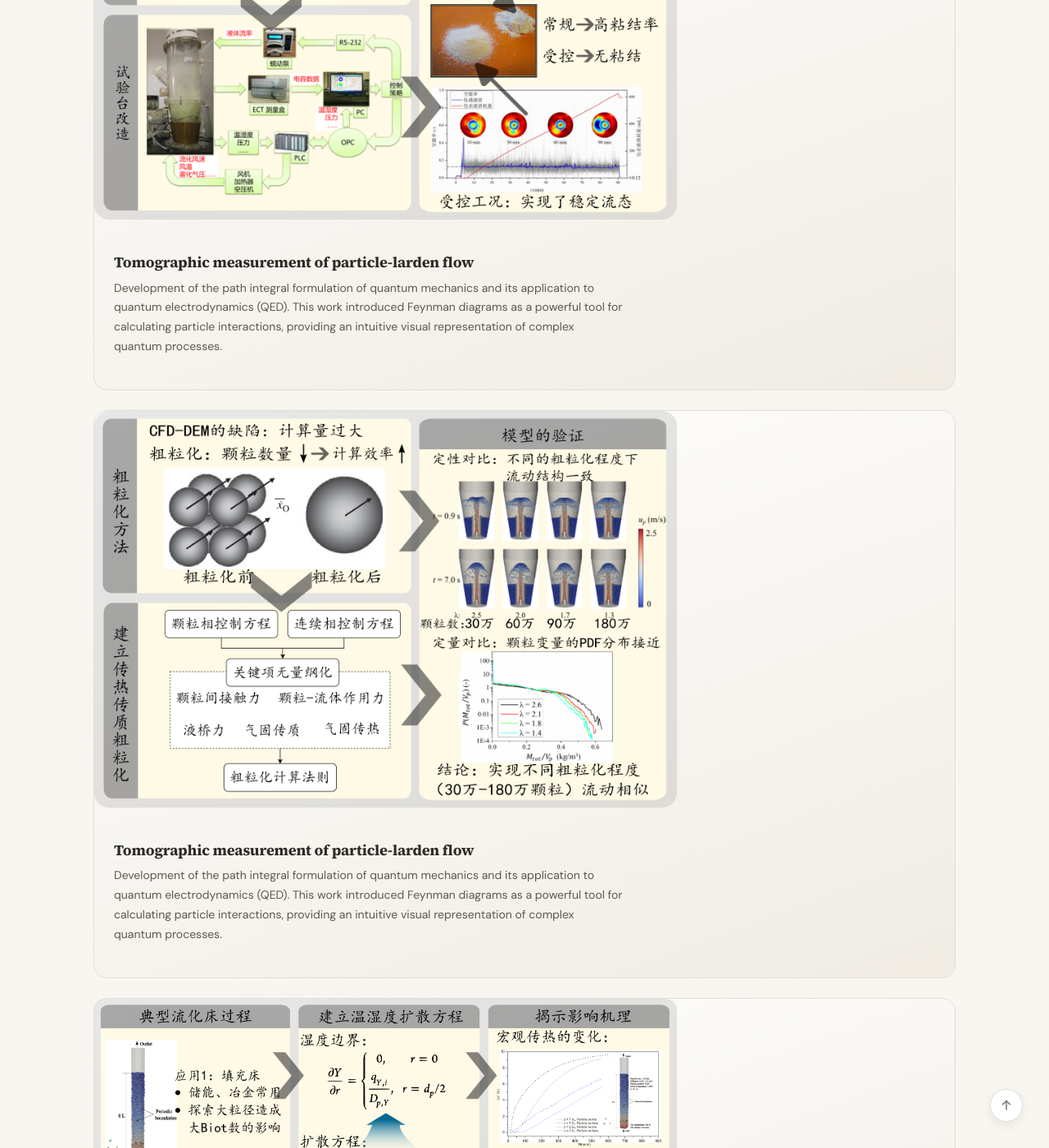
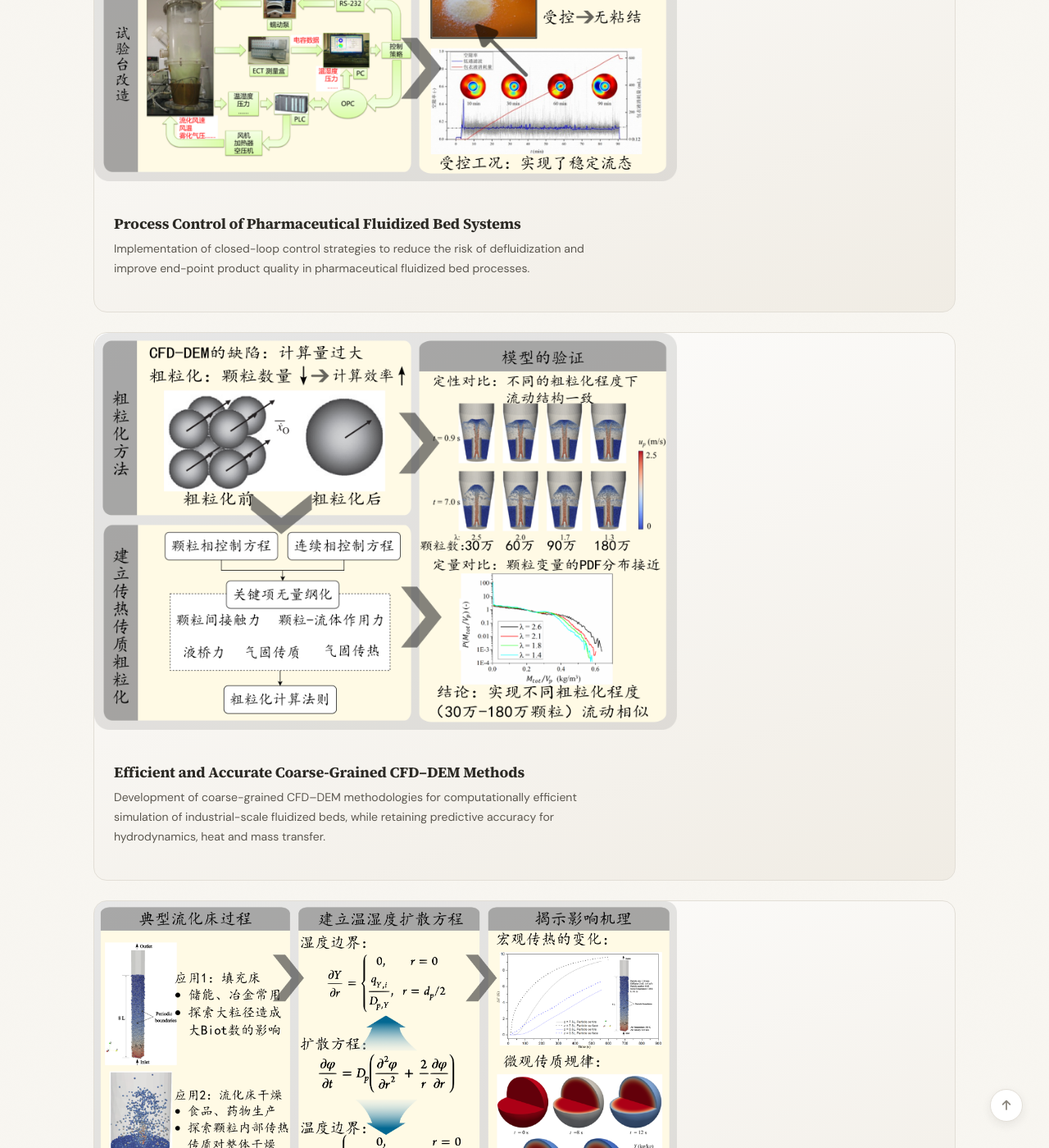
Before and after one commit to HQChe/hqche.github.io, a Jekyll site: the page built from _pages/research.md, in a window 1280 px wide and 1400 px high, scrolled down 1188 px. Shown: the whole window at 82% size. Built offline with Jekyll 4.4.1, drawn with Linux system fonts in a browser that asks for light colours; a style sheet for code colours, icons or effects is not loaded; some of the changed text lies outside the part shown.

Commit message:
Update research.md

```diff
--- a/_pages/research.md
+++ b/_pages/research.md
@@ -12,40 +12,40 @@ permalink: /research/
 <div class="research-card">
 <img src="{{ site.url }}{{ site.baseurl }}/images/research/ECT.png" class="research-thumb" alt="Feynman diagram">
 <div class="research-body">
-<h4 class="research-title">Tomographic measurement of particle-larden flow</h4>
-<p class="research-desc">Development of the path integral formulation of quantum mechanics and its application to quantum electrodynamics (QED). This work introduced Feynman diagrams as a powerful tool for calculating particle interactions, providing an intuitive visual representation of complex quantum processes.</p>
+<h4 class="research-title">Advanced Measurement Techniques for Particle-Laden Flows</h4>
+<p class="research-desc">Development of advanced sensing technologies and image reconstruction methods for the quantitative characterization of complex particle-laden flows.</p>
 </div>
 </div>
 
 <div class="research-card">
 <img src="{{ site.url }}{{ site.baseurl }}/images/research/processControl.png" class="research-thumb" alt="Feynman diagram">
 <div class="research-body">
-<h4 class="research-title">Tomographic measurement of particle-larden flow</h4>
-<p class="research-desc">Development of the path integral formulation of quantum mechanics and its application to quantum electrodynamics (QED). This work introduced Feynman diagrams as a powerful tool for calculating particle interactions, providing an intuitive visual representation of complex quantum processes.</p>
+<h4 class="research-title">Process Control of Pharmaceutical Fluidized Bed Systems</h4>
+<p class="research-desc">Implementation of closed-loop control strategies to reduce the risk of defluidization and improve end-point product quality in pharmaceutical fluidized bed processes.</p>
 </div>
 </div>
 
 <div class="research-card">
 <img src="{{ site.url }}{{ site.baseurl }}/images/research/Coarse-grain.png" class="research-thumb" alt="Feynman diagram">
 <div class="research-body">
-<h4 class="research-title">Tomographic measurement of particle-larden flow</h4>
-<p class="research-desc">Development of the path integral formulation of quantum mechanics and its application to quantum electrodynamics (QED). This work introduced Feynman diagrams as a powerful tool for calculating particle interactions, providing an intuitive visual representation of complex quantum processes.</p>
+<h4 class="research-title">Efficient and Accurate Coarse-Grained CFD–DEM Methods</h4>
+<p class="research-desc">Development of coarse-grained CFD–DEM methodologies for computationally efficient simulation of industrial-scale fluidized beds, while retaining predictive accuracy for hydrodynamics, heat and mass transfer.</p>
 </div>
 </div>
 
 <div class="research-card">
 <img src="{{ site.url }}{{ site.baseurl }}/images/research/heatMass.png" class="research-thumb" alt="Feynman diagram">
 <div class="research-body">
-<h4 class="research-title">Tomographic measurement of particle-larden flow</h4>
-<p class="research-desc">Development of the path integral formulation of quantum mechanics and its application to quantum electrodynamics (QED). This work introduced Feynman diagrams as a powerful tool for calculating particle interactions, providing an intuitive visual representation of complex quantum processes.</p>
+<h4 class="research-title">Thermally thick Particle–Fluid Flow Modeling</h4>
+<p class="research-desc"> Investigation of heat and mass transfer in thermally thick particles using CFD–DEM, accounting for intra-particle heat and mass transport.</p>
 </div>
 </div>
 
 <div class="research-card">
 <img src="{{ site.url }}{{ site.baseurl }}/images/research/resolved.png" class="research-thumb" alt="Feynman diagram">
 <div class="research-body">
-<h4 class="research-title">Tomographic measurement of particle-larden flow</h4>
-<p class="research-desc">Development of the path integral formulation of quantum mechanics and its application to quantum electrodynamics (QED). This work introduced Feynman diagrams as a powerful tool for calculating particle interactions, providing an intuitive visual representation of complex quantum processes.</p>
+<h4 class="research-title">Fully and Semi-Resolved CFD–DEM Models</h4>
+<p class="research-desc">Development of fully and semi-resolved CFD–DEM approaches within the OpenFOAM framework for high-fidelity simulation of particle-laden flows with improved resolution and accuracy.</p>
 </div>
 </div>
 </div>
```
